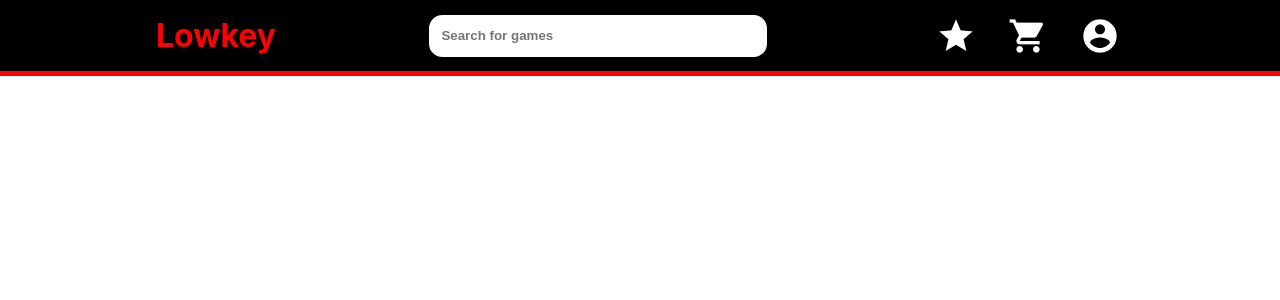
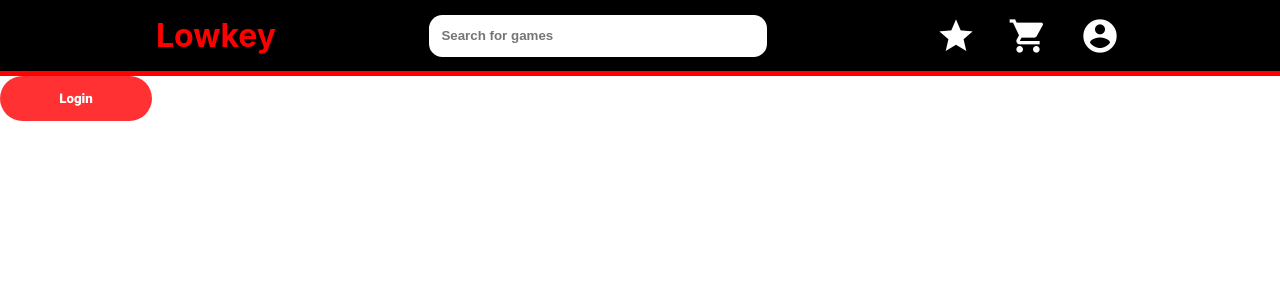
Before and after one commit to Diogoff2005/DW2TP_GameStore, a React (Create React App) app in the folder lowkey/: page / in a window 1280 px wide. Shown: the top 300 px of the page. Built offline with nearby package versions, Linux system fonts and the light colour scheme.

Commit message:
Buttonsubmit

```diff
--- a/lowkey/src/App.js
+++ b/lowkey/src/App.js
@@ -1,9 +1,10 @@
 import logo from "./logo.svg";
 import "./App.css";
 import NavBar from "./components/navBar/NavBar";
-
+import Buttonsubmit from "./components/Buttonsubmit/Buttonsubmit";
 function App() {
   return (
+    <>
     <header
       style={{
         backgroundColor: "black",
@@ -14,6 +15,8 @@
     >
       <NavBar />
     </header>
+    <Buttonsubmit />
+    </>
   );
 }
 
--- /dev/null
+++ b/lowkey/src/components/Buttonsubmit/Buttonsubmit.css
@@ -0,0 +1,19 @@
+.button{
+width: 152px;
+height:  45px;
+border-radius: 50px;
+padding: 5px, 10px, 5px, 10px;
+font-weight: 800;
+align-items: center;
+background-color: #FF3132;
+color: white;
+gap: 5px;
+border: none;
+font-family: Roboto;
+
+}
+
+.button:hover{
+opacity: 90%;
+color: #000000;
+}
--- /dev/null
+++ b/lowkey/src/components/Buttonsubmit/Buttonsubmit.jsx
@@ -0,0 +1,26 @@
+import React from "react";
+import "./Buttonsubmit.css";
+// Button component
+const Button = ({ onClick, children, className }) => {
+  return (
+    <button onClick={onClick} className={className}>
+      {children}
+    </button>
+  );
+};
+
+const App = () => {
+  const handleClick = () => {
+    console.log("Button clicked!");
+  };
+
+  return (
+    <div>
+      <Button onClick={handleClick} className="button">
+        Login
+      </Button>
+    </div>
+  );
+};
+
+export default App;
```
Also changed, not shown: lowkey/src/components/BotonSumbmit.jsx (deleted, +0 -26 lines).
